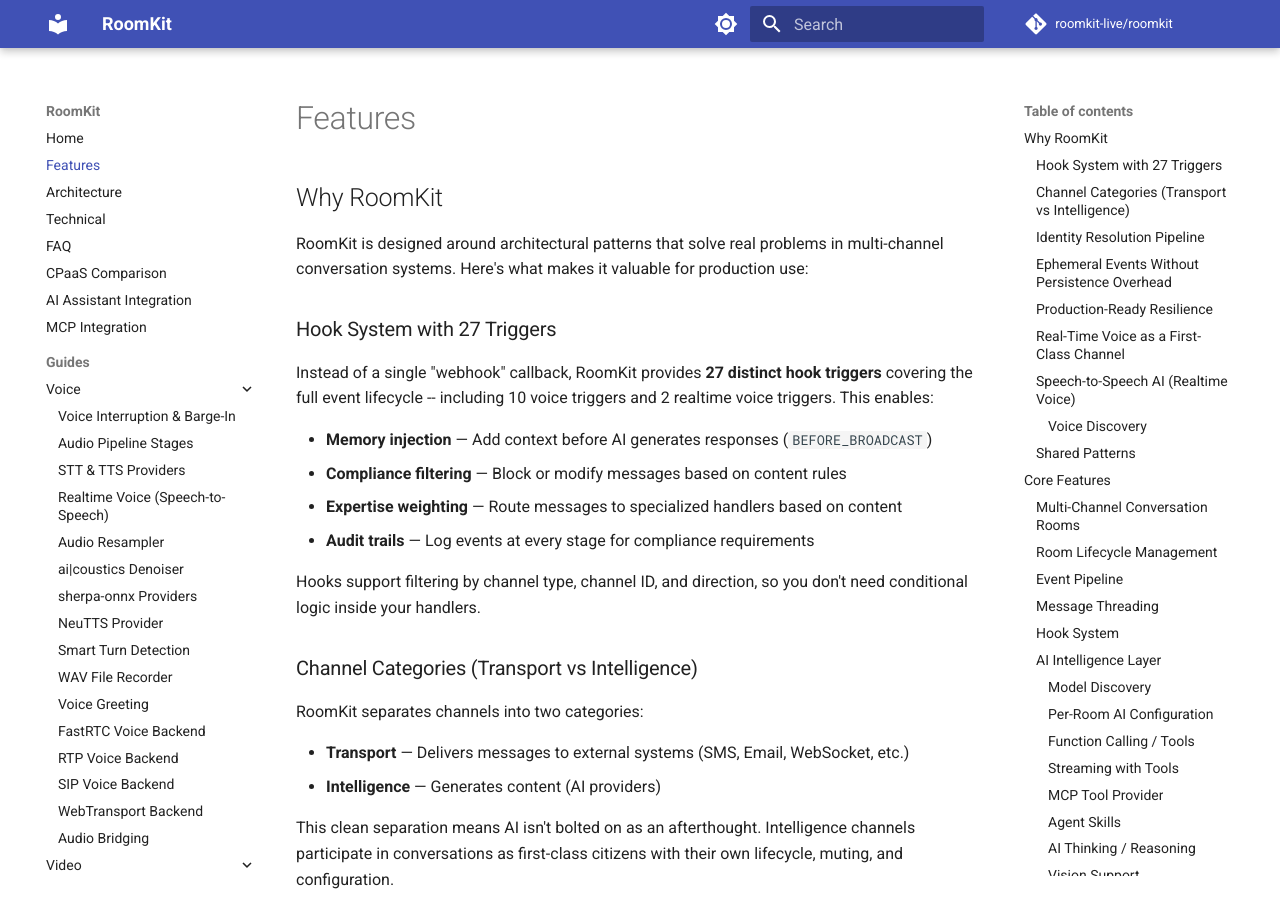
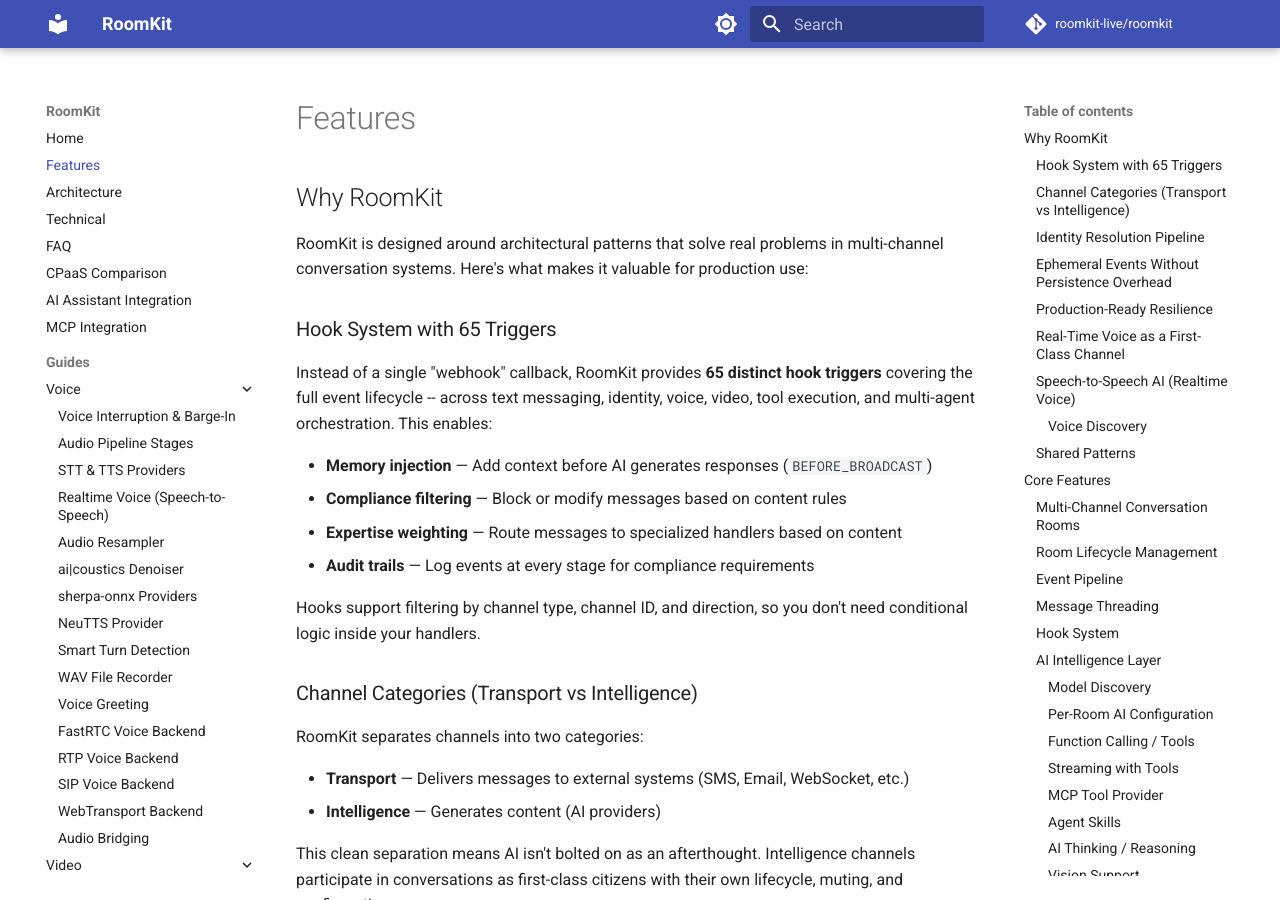
Before and after one commit to roomkit-live/roomkit-docs, an MkDocs documentation site: the page built from docs/features.md, in a window 1280 px wide and 900 px high. Built offline with MkDocs 1.6.1 and Material for MkDocs 9.7.7, drawn with Linux system fonts in a browser that asks for light colours; comment, search, counter and statistics services are not loaded.

Commit message:
docs(hooks): correct stale hook-trigger count (27/40+ -> 65)
The 'Hook System with 27 Triggers' header and its '10 voice / 2 realtime'
sub-breakdown were long stale (the HookTrigger enum has 65 members, and
the features.md table itself already enumerated 33). llms-full.txt
separately claimed '40+'. Set both to the actual count (65) and replace
the brittle per-category sub-counts with a rot-resistant qualitative
description. Verified against len(list(HookTrigger)) == 65.

```diff
--- a/docs/features.md
+++ b/docs/features.md
@@ -4,9 +4,9 @@
 
 RoomKit is designed around architectural patterns that solve real problems in multi-channel conversation systems. Here's what makes it valuable for production use:
 
-### Hook System with 27 Triggers
-
-Instead of a single "webhook" callback, RoomKit provides **27 distinct hook triggers** covering the full event lifecycle -- including 10 voice triggers and 2 realtime voice triggers. This enables:
+### Hook System with 65 Triggers
+
+Instead of a single "webhook" callback, RoomKit provides **65 distinct hook triggers** covering the full event lifecycle -- across text messaging, identity, voice, video, tool execution, and multi-agent orchestration. This enables:
 
 - **Memory injection** — Add context before AI generates responses (`BEFORE_BROADCAST`)
 - **Compliance filtering** — Block or modify messages based on content rules
--- a/docs/llms-full.txt
+++ b/docs/llms-full.txt
@@ -3464,7 +3464,7 @@ RoomKit exports **73 symbols** from `roomkit`. Providers and voice types import
 | `EventStatus` | DELIVERED, BLOCKED, etc. |
 | `EventType` | MESSAGE, SYSTEM, EDIT, DELETE, etc. |
 | `HookExecution` | SYNC or ASYNC |
-| `HookTrigger` | 40+ hook triggers (BEFORE_BROADCAST, AFTER_BROADCAST, etc.) |
+| `HookTrigger` | 65 hook triggers (BEFORE_BROADCAST, AFTER_BROADCAST, etc.) |
 | `RoomStatus` | ACTIVE, PAUSED, CLOSED, ARCHIVED |
 
 ### Orchestration
```
